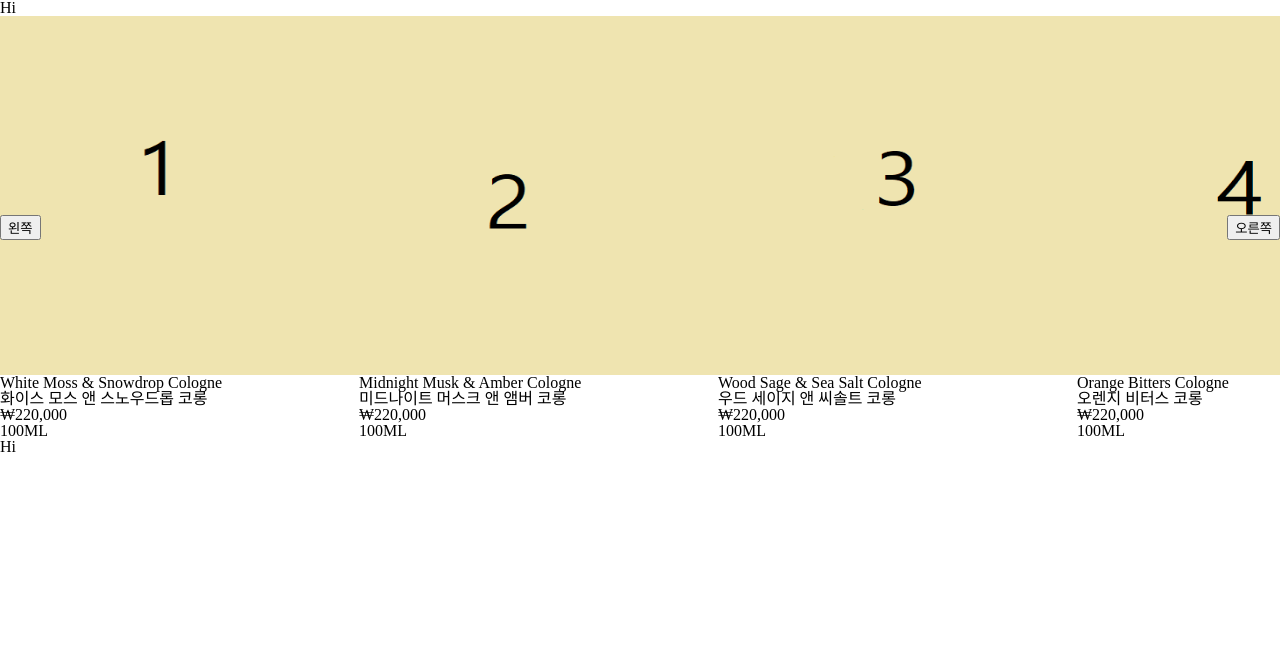
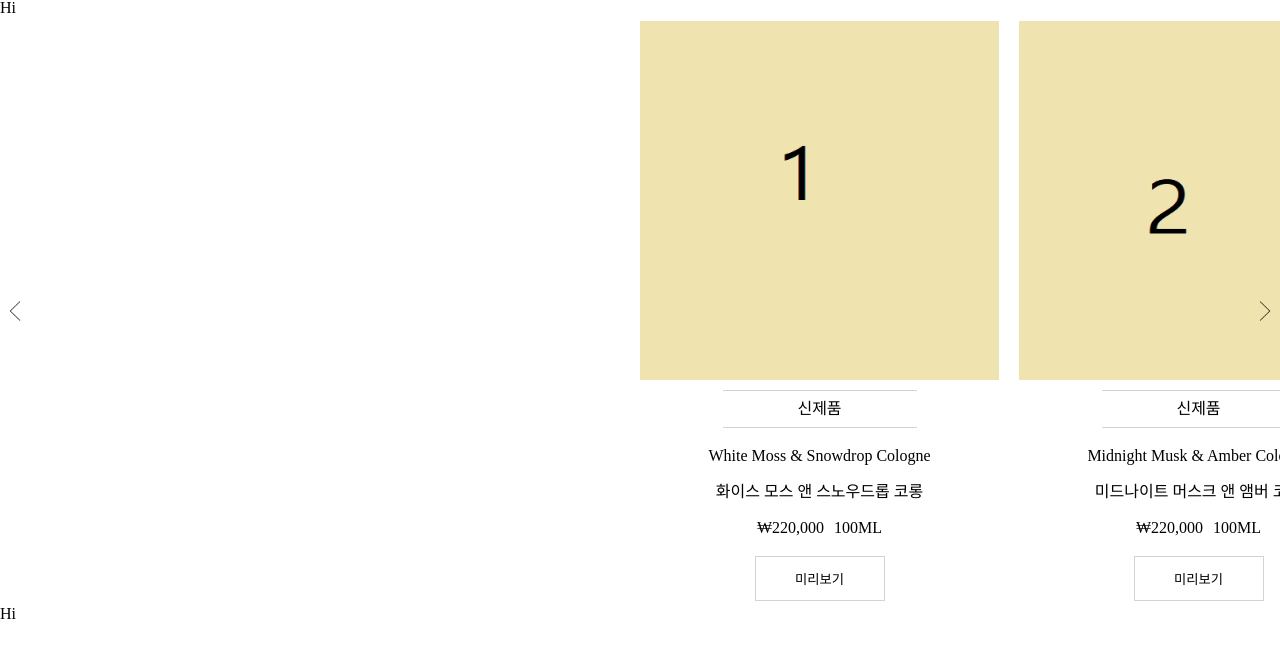
Before and after one commit to wecode-bootcamp-korea/39-1st-jojoclub-frontend, a React app: page /productList in a window 1280 px wide. Built offline with nearby package versions, Linux system fonts and the light colour scheme.

Commit message:
프로덕트 리스트 레이아웃 완료

```diff
--- a/src/pages/ProductList/ProductList.js
+++ b/src/pages/ProductList/ProductList.js
@@ -11,25 +11,32 @@ function ProductList() {
   }, []);
   return (
     <div className="productList">
-      <button className="slideLeft">왼쪽</button>
+      <button type="button" className="slideLeft" />
       <div className="productListContainer">
         {productInfoList.map(
           ({ id, productImage, englishName, koreanName, price, size }) => (
-            <ul key={id}>
+            <ul className="productContainer" key={id}>
               <li className="productImg">
                 <img src={productImage} alt="product" />
               </li>
               <div className="productDetailWrap">
+                <li className="newProduct">신제품</li>
                 <li className="productEng">{englishName}</li>
                 <li className="productKor">{koreanName}</li>
-                <li className="priceTag">{price}</li>
-                <li className="sizeTag">{size}</li>
+                <div className="priceNsize">
+                  <li className="priceTag">{price}</li>
+                  <li className="sizeTag">{size}</li>
+                </div>
+
+                <button type="button" className="previewProduct">
+                  미리보기
+                </button>
               </div>
             </ul>
           )
         )}
       </div>
-      <button className="slideRight">오른쪽</button>
+      <button type="button" className="slideRight" />
     </div>
   );
 }
--- a/src/pages/ProductList/ProductList.scss
+++ b/src/pages/ProductList/ProductList.scss
@@ -5,11 +5,15 @@
   justify-content: space-around;
   width: 100%;
   height: 50%;
-  overflow: hidden;
+
   .productListContainer {
     display: flex;
     justify-content: space-around;
-
+    overflow-x: scroll; //레이아웃 승인 완료 되면 지울것임//
+    white-space: nowrap;
+    .productContainer {
+      padding: 5px 10px;
+      transform: translate(630px);
       .productImg {
         width: 359px;
         height: 359px;
@@ -18,16 +22,70 @@
           height: 100%;
         }
       }
+
       .productDetailWrap {
+        margin-top: 10px;
+        text-align: center;
+        .newProduct {
+          display: inline-block;
+          width: 194px;
+          padding: 10px 0;
+          border-top: 0.8px solid lightgrey;
+          border-bottom: 0.8px solid lightgrey;
+        }
+        .productEng {
+          padding: 20px 0;
+        }
+
+        .priceNsize {
+          display: flex;
+          justify-content: center;
+          padding: 20px 0;
+          .priceTag {
+            padding-right: 10px;
+          }
+        }
+        .previewProduct {
+          width: 130px;
+          height: 45px;
+          border: 0.5px solid lightgrey;
+          background-color: transparent;
         }
       }
     }
-
+  }
   .slideLeft {
     position: absolute;
+    z-index: 1;
     left: 0;
+    width: 30px;
+    height: 30px;
+    padding: 0;
+    border: none;
+    border-style: none;
+    background-color: transparent;
+    background-image: url('../../../public/images/productlist/back-arrow.png');
+    background-size: cover;
+    button:hover {
+      opacity: 0.8;
+      cursor: pointer;
+    }
   }
   .slideRight {
     position: absolute;
+    z-index: 1;
     right: 0;
+    width: 30px;
+    height: 30px;
+    padding: 0;
+    border: none;
+    border-style: none;
+    background-color: transparent;
+    background-image: url('../../../public/images/productlist/forward-arrow.png');
+    background-size: cover;
   }
+  button:hover {
+    opacity: 0.8;
+    cursor: pointer;
+  }
+}
```
Also changed, not shown: public/images/productlist/back-arrow.png (added), public/images/productlist/forward-arrow.png (added). Lines whose indentation alone changed are shown as unchanged.
